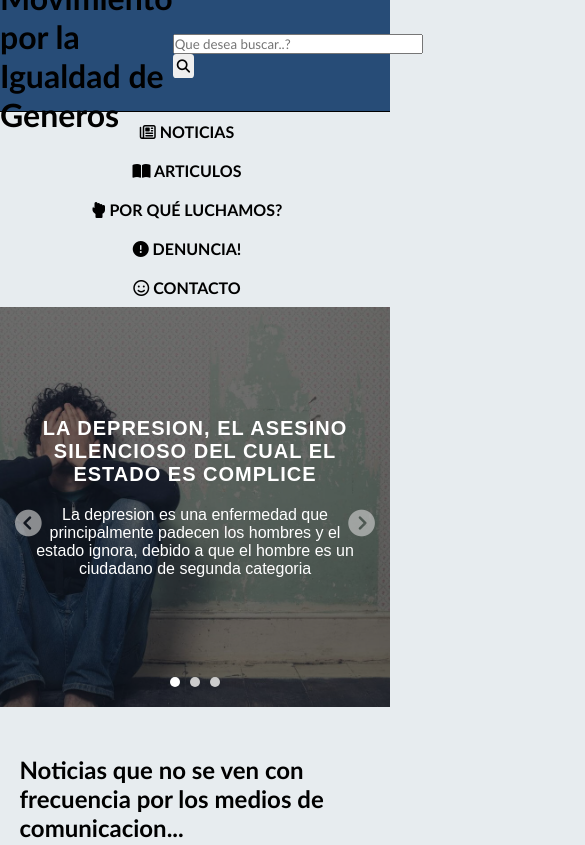
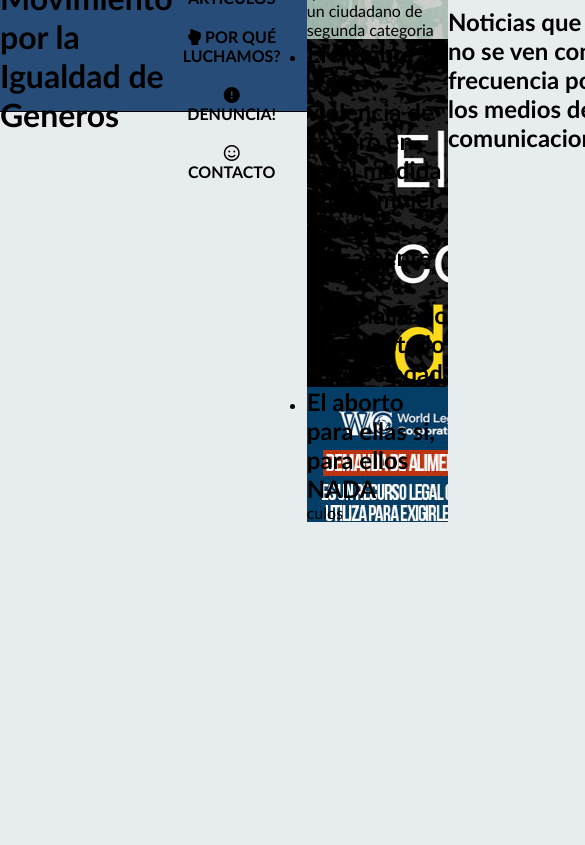
Before and after one commit to NerinaPac/Lucha-por-el-hombre, a plain HTML site: page index.html in a window 390 px wide. Shown: the top 845 px of the page, 585 px wide, since content can reach past the window. Drawn offline with Linux system fonts and the light colour scheme.

Commit message:
Modificacion de header.

```diff
--- a/index.html
+++ b/index.html
@@ -18,20 +18,6 @@
                 <h1>Movimiento por la Igualdad de Generos</h1>
 
             </div>
-
-            <form action="buscar.js">
-
-                <input type="text" placeholder="Que desea buscar..?" aria-label="Que desea buscar?" class="encabezado-busca">
-                <button type="submit" aria-label="confirmar busqueda" class="encabezado-boton">
-                    <!-- agregar el atributo para que sea accesible -->
-                    <i class="fa-solid fa-magnifying-glass"></i>
-                </button>
-
-            </form>
-
-        </header> <!----------- ACA CIERRA ENCABEZADO ------------------------------>
-
-        <main class="contenido">
 
             <nav class="nav-botonera">
 
--- a/style.css
+++ b/style.css
@@ -45,29 +45,11 @@ body {
 
 }
 
-.encabezado-busca{
- width: 250px;
-}
-
-.encabezado-boton{
-    padding: 4px;
-    border-radius: 15%;
-    border: none;
-}
-
-.encabezado-boton:hover{
-background-color: var(--azulpetro);
-}
-
-
-
 @media(max-width: 780px) {
     .encabezado{
     height: 7rem;
     }
 }
-
-/* ------------------ ACA CIERRA ENCABEZADO ---------------------- */
 
 .botonera-list{
     display:flex;
@@ -127,169 +109,7 @@ background-color: var(--azulpetro);
     padding: 2px ;
     border: 2px solid black;
 
-
-} */
-
-#container-slider
-{
-    position: relative;
-    display: block;
-    width: 100%;
 }
-#slider {
-    position: relative;
-    display: block;
-    width: 100%;
-    height: 100vh;
-    min-height: 500px;
-}
-#slider li {
-    background-repeat: no-repeat;
-    background-size: cover;
-    background-position: center;
-    position: absolute !important;
-    top: 0 !important;
-    left: 0 !important;
-    width: 100%;
-    height: 100%;
-    display: block;
-    -webkit-transition: opacity 1s;
-    -moz-transition: opacity 1s;
-    -ms-transition: opacity 1s;
-    -o-transition: opacity 1s;
-    transition: opacity 1s;
-    z-index: -1;
-    opacity: 0;
-}
-#container-slider .arrowPrev, #container-slider .arrowNext{
-    font-size: 30pt;
-    color: rgba(204, 204, 204, 0.65);
-    cursor: pointer;
-    position: absolute;
-    top: 50%;
-    left: 50px;
-    z-index: 2;
-}
-#container-slider .arrowNext {
-    left: initial;
-    right: 50px !important;
-}
-.content_slider{
-    padding: 15px 30px;
-    color: #FFF;
-    width: 100%;
-    height: 100%;
-}
-.content_slider div{
-    text-align: center;
-}
-.content_slider h2{
-    font-family: 'arial';
-    font-size: 30pt;
-    letter-spacing: 1px;
-    text-transform: uppercase;
-    margin-bottom: 20px;
-}
-.content_slider p {
-    font-size: 15pt;
-    font-family: 'arial';
-    color: #FFF;
-    margin-bottom: 20px;
-}
-#slider li .content_slider{
-    background: rgba(0, 0, 0, 0.50);
-    padding: 10px 125px;
-}
-.content_slider{
-    display: -webkit-flex;
-    display: -moz-flex;
-    display: -ms-flex;
-    display: -o-flex;
-    display: flex;
-    justify-content: center;
-    align-items: center;
-}
-.btnSlider{
-    color: #FFF;
-    font-size: 15pt;
-    font-family: 'arial';
-    letter-spacing: 1px;
-    padding: 10px 50px;
-    border: 1px solid #CCC;
-    background: rgba(37, 40, 80, 0.55);
-    border-radius: 31px;
-    text-decoration: none;
-    transition: .5s all;
-}
-.btnSlider:hover{
-    background: #111;
-    border: 1px solid #111;
-}
-.listslider {
-    position: absolute;
-    display: -webkit-flex;
-    display: -moz-flex;
-    display: -ms-flex;
-    display: -o-flex;
-    display: flex;
-    justify-content: space-between;
-    align-items: center;
-    left: 50%;
-    bottom: 5%;
-    list-style: none;
-    z-index: 2;
-    transform: translateX(-50%);
-}
-.listslider li {
-    border-radius: 50%;
-    width: 10px;
-    height: 10px;
-    cursor: pointer;
-    margin: 0 5px;
-}
-.listslider li a {
-    background: #CCC;
-    border-radius: 50%;
-    width: 100%;
-    height: 100%;
-    display: block;
-}
-.item-select-slid {
-    background: #FFF  !important;
-}
-
-@media screen and (max-width: 460px){
-.content_slider h2 {
-   font-size: 15pt !important;
-}
-.content_slider p {
-   font-size: 12pt !important;
-}
-#container-slider .arrowPrev, #container-slider .arrowNext{
-font-size: 20pt;
-}
-#container-slider .arrowPrev{
-left: 15px;
-}
-#container-slider .arrowNext{
-right: 15px !important;
-}
-#slider{
-height: 400px;
-min-height: 400px;
-}
-#slider li .content_slider{
-padding: 10px 35px;
-}
-.btnSlider{
-padding: 10px 30px;
-    font-size: 10pt;
-}
-
-}
-
-
-
 
 
 /* -----------ACA CIERRA CARRUCEL ---------------- */
@@ -301,7 +121,6 @@ padding: 10px 30px;
     max-width: 90%;
 
 }
-
 
 
 .noticias-relev{
```
